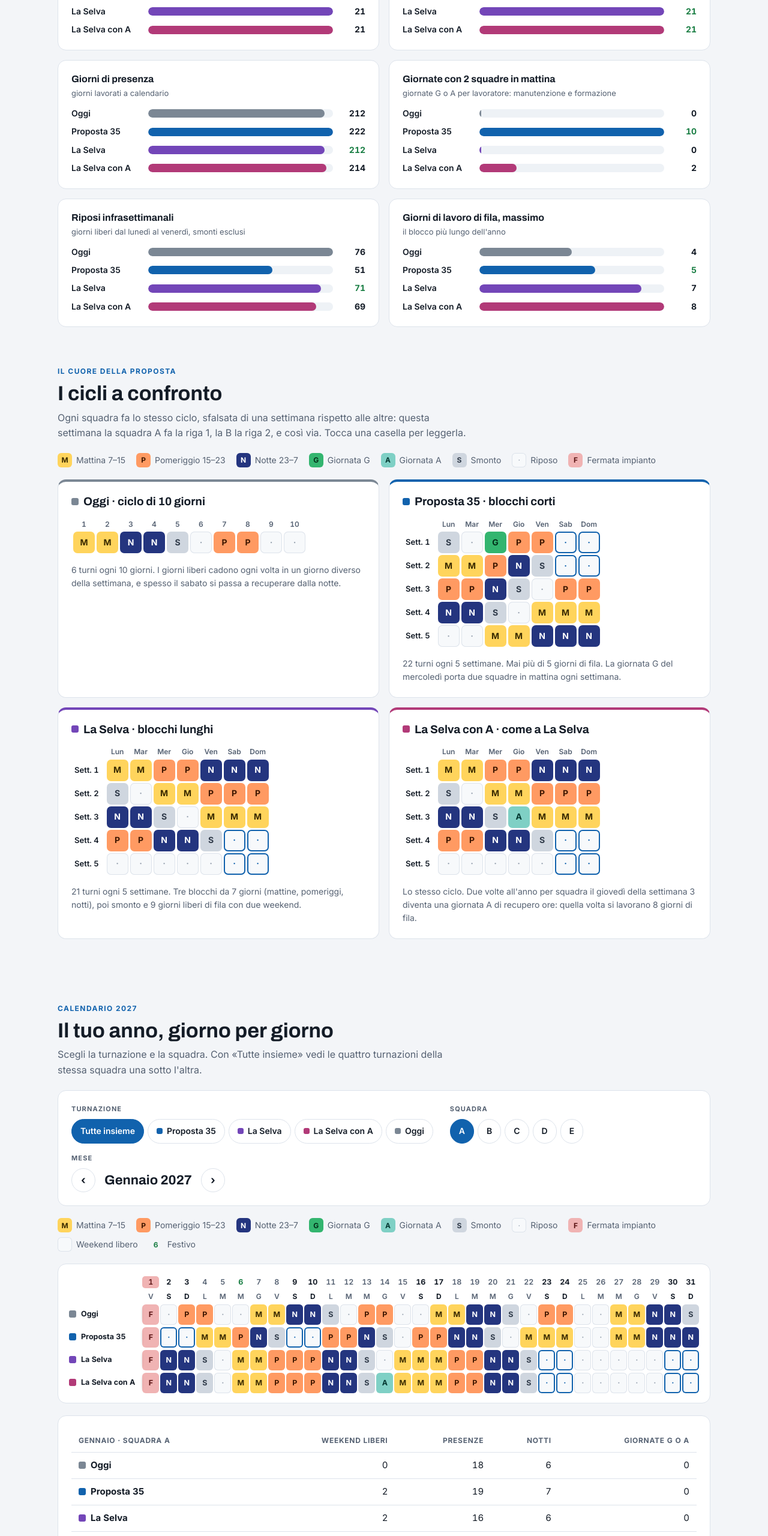
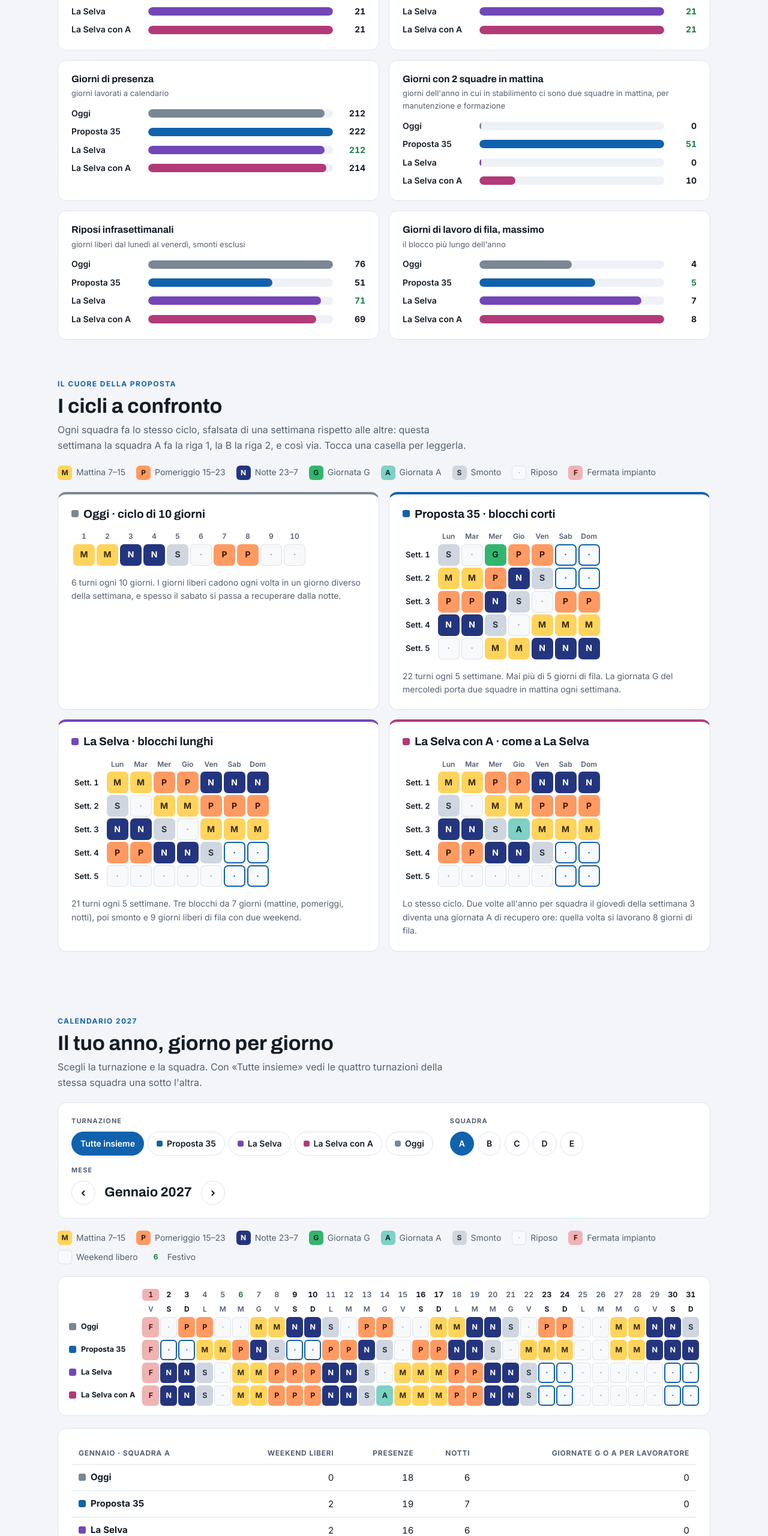
Before and after one commit to Cesta73/turnazione-2027, a plain HTML site: page index.html in a window 1280 px wide. Shown: the part 920-3480 px from the top of the page at 60% size. Drawn offline with Linux system fonts and the light colour scheme.

Commit message:
Distingue giornate G/A per lavoratore e giorni di compresenza in stabilimento
Co-Authored-By: Claude Opus 5.5 <noreply@anthropic.com>
Claude-Session: https://claude.ai/code/session_019FfYCHAdWAQWSjwprBBqHx

```diff
--- a/index.html
+++ b/index.html
@@ -208,7 +208,7 @@ footer{font-size:13px;color:var(--muted);border-top:1px solid var(--line);paddin
   <div class="pc">
     <div class="card" data-s="nuovo"><h3 class="tag">Proposta 35</h3><ul class="list">
       <li><span class="dot good"></span><span>Mai più di 5 giorni di lavoro di fila.</span></li>
-      <li><span class="dot good"></span><span>Due squadre in mattina ogni mercoledì, per manutenzione e formazione.</span></li>
+      <li><span class="dot good"></span><span>Due squadre in mattina ogni mercoledì, 51 giorni all'anno, per manutenzione e formazione.</span></li>
       <li><span class="dot good"></span><span>Riposi distribuiti in tutte le settimane.</span></li>
       <li><span class="dot warn"></span><span>Circa 10 giorni di presenza in più all'anno.</span></li>
       <li><span class="dot warn"></span><span>Solo metà dei weekend liberi sono lunghi.</span></li>
@@ -224,9 +224,9 @@ footer{font-size:13px;color:var(--muted);border-top:1px solid var(--line);paddin
     <div class="card" data-s="selvaA"><h3 class="tag">La Selva con A</h3><ul class="list">
       <li><span class="dot good"></span><span>Il riposo lungo di 9 giorni resta intatto.</span></li>
       <li><span class="dot good"></span><span>Tutti i weekend liberi sono lunghi.</span></li>
-      <li><span class="dot good"></span><span>Solo 2 giorni di presenza in più all'anno.</span></li>
+      <li><span class="dot good"></span><span>Ogni lavoratore fa solo 2 giornate A all'anno: 2 giorni di presenza in più.</span></li>
       <li><span class="dot warn"></span><span>Due volte all'anno 8 giorni di lavoro di fila.</span></li>
-      <li><span class="dot warn"></span><span>Circa una compresenza al mese per tutto lo stabilimento: meno delle 2 al mese richieste.</span></li>
+      <li><span class="dot warn"></span><span>In stabilimento le giornate con 2 squadre in mattina sono 10 all'anno, meno di una al mese: sotto le 2 al mese richieste.</span></li>
     </ul></div>
   </div>
 </section>
@@ -248,6 +248,7 @@ const KEYS=["vecchio","nuovo","selva0","selvaA"];
 const $=id=>document.getElementById(id);
 const store={get(k,d){try{const v=localStorage.getItem(k);return v===null?d:v}catch(e){return d}},set(k,v){try{localStorage.setItem(k,v)}catch(e){}}};
 const avg=(k,f)=>DATA.stats[k].reduce((a,s)=>a+s[f],0)/5;
+const PLANT={};["vecchio","nuovo","selva0","selvaA"].forEach(k=>{PLANT[k]=DATA.days.filter((d,i)=>DATA[k].some(r=>r[i]==="G"||r[i]==="A")).length});
 const r0=x=>Math.round(x);
 
 /* scheme cards */
@@ -255,9 +256,9 @@ const DESC={vecchio:"Il ciclo di oggi: 10 giorni, i riposi girano su tutti i gio
 $("schemes").innerHTML=KEYS.map(k=>`<div class="scheme" data-s="${k}"><span class="tag">${NAME[k]}</span><p>${DESC[k]}</p><div class="facts"><span>${r0(avg(k,"weekend"))} weekend liberi</span><span>${r0(avg(k,"presenze"))} presenze</span><span>max ${Math.max(...DATA.stats[k].map(s=>s.fila))} gg di fila</span></div></div>`).join("");
 
 /* bars */
-const METRICS=[["Weekend tutti liberi","weekend",1,"sabato e domenica senza turni e senza notte il venerdì"],["Weekend lunghi","lunghi",1,"3 giorni o più, con venerdì o lunedì liberi"],["Giorni di presenza","presenze",-1,"giorni lavorati a calendario"],["Giornate con 2 squadre in mattina","g",1,"giornate G o A per lavoratore: manutenzione e formazione"],["Riposi infrasettimanali","rip_infra",1,"giorni liberi dal lunedì al venerdì, smonti esclusi"],["Giorni di lavoro di fila, massimo","fila",-1,"il blocco più lungo dell'anno"]];
+const METRICS=[["Weekend tutti liberi","weekend",1,"sabato e domenica senza turni e senza notte il venerdì"],["Weekend lunghi","lunghi",1,"3 giorni o più, con venerdì o lunedì liberi"],["Giorni di presenza","presenze",-1,"giorni lavorati a calendario"],["Giorni con 2 squadre in mattina","plant",1,"giorni dell'anno in cui in stabilimento ci sono due squadre in mattina, per manutenzione e formazione"],["Riposi infrasettimanali","rip_infra",1,"giorni liberi dal lunedì al venerdì, smonti esclusi"],["Giorni di lavoro di fila, massimo","fila",-1,"il blocco più lungo dell'anno"]];
 $("bars").innerHTML=METRICS.map(([l,f,sign,note])=>{
-  const vals=KEYS.map(k=>f==="fila"?Math.max(...DATA.stats[k].map(s=>s[f])):r0(avg(k,f)));
+  const vals=KEYS.map(k=>f==="plant"?PLANT[k]:f==="fila"?Math.max(...DATA.stats[k].map(s=>s[f])):r0(avg(k,f)));
   const mx=Math.max(...vals,1),pv=vals.slice(1),best=sign>0?Math.max(...pv):Math.min(...pv),eq=pv.every(v=>v===pv[0]);
   return `<div class="card metric"><h3>${l}</h3><div class="note">${note}</div>${KEYS.map((k,i)=>`<div class="brow ${i>0&&!eq&&vals[i]===best?"best":""}" data-s="${k}"><span class="lab">${NAME[k]}</span><span class="track"><span class="fill" style="display:block;width:${(vals[i]/mx*100).toFixed(1)}%"></span></span><span class="v">${vals[i]}</span></div>`).join("")}</div>`}).join("");
 
@@ -303,7 +304,7 @@ function renderCal(){
   const cnt=(k,f)=>sq.reduce((a,s)=>a+idx.filter(([d,i])=>f(DATA[k][s][i])).length,0)/sq.length;
   const fw=k=>sq.reduce((a,s)=>a+idx.filter(([d,i])=>d[2]===5&&FREE[k][s].has(i)).length,0)/sq.length;
   const who=view==="confronto"||squad?"squadra "+SQ[sq[0]]:"media delle squadre";
-  let m=`<thead><tr><th>${MESI[month]} · ${who}</th><th>Weekend liberi</th><th>Presenze</th><th>Notti</th><th>Giornate G o A</th></tr></thead><tbody>`;
+  let m=`<thead><tr><th>${MESI[month]} · ${who}</th><th>Weekend liberi</th><th>Presenze</th><th>Notti</th><th>Giornate G o A per lavoratore</th></tr></thead><tbody>`;
   ks.forEach(k=>{m+=`<tr><td data-s="${k}"><span class="tag">${NAME[k]}</span></td><td>${fmt(fw(k))}</td><td>${fmt(cnt(k,c=>"MPNGA".includes(c)))}</td><td>${fmt(cnt(k,c=>c==="N"))}</td><td>${fmt(cnt(k,c=>c==="G"||c==="A"))}</td></tr>`});
   $("msum").innerHTML=m+"</tbody>";
 }
@@ -316,8 +317,8 @@ renderCal();
 let sq2=0;
 function renderCmp(){
   seg("ctl-squad2",[[0,"Media"],...[1,2,3,4,5].map(i=>[i,"Squadra "+SQ[i-1]])],sq2,v=>{sq2=v;renderCmp()});
-  const g=(k,f)=>sq2?DATA.stats[k][sq2-1][f]:(f==="fila"?Math.max(...DATA.stats[k].map(s=>s[f])):avg(k,f));
-  const rows=[["Weekend tutti liberi","weekend",1],["Weekend lunghi, 3 giorni o più","lunghi",1],["Sabati e domeniche di smonto","we_smonto",-1],["Sabati e domeniche lavorati","we_lav",-1],["Notti","notti",-1],["Riposi infrasettimanali","rip_infra",1],["Giornate G o A, con 2 squadre in mattina","g",0],["Giorni di presenza","presenze",-1],["Giorni di lavoro di fila, massimo","fila",-1]];
+  const g=(k,f)=>f==="plant"?PLANT[k]:sq2?DATA.stats[k][sq2-1][f]:(f==="fila"?Math.max(...DATA.stats[k].map(s=>s[f])):avg(k,f));
+  const rows=[["Weekend tutti liberi","weekend",1],["Weekend lunghi, 3 giorni o più","lunghi",1],["Sabati e domeniche di smonto","we_smonto",-1],["Sabati e domeniche lavorati","we_lav",-1],["Notti","notti",-1],["Riposi infrasettimanali","rip_infra",1],["Giornate G o A fatte da ogni lavoratore","g",0],["Giorni con 2 squadre in mattina, in stabilimento","plant",0],["Giorni di presenza","presenze",-1],["Giorni di lavoro di fila, massimo","fila",-1]];
   let h=`<thead><tr><th>Nel 2027</th>${KEYS.map(k=>`<th data-s="${k}"><span class="tag">${NAME[k]}</span></th>`).join("")}</tr></thead><tbody>`;
   rows.forEach(([l,f,sign])=>{const v=KEYS.map(k=>r0(g(k,f)));
     const nv=v.slice(1),best=sign===0?null:(sign>0?Math.max(...nv):Math.min(...nv)),allEq=nv.every(x=>x===nv[0]);
```
